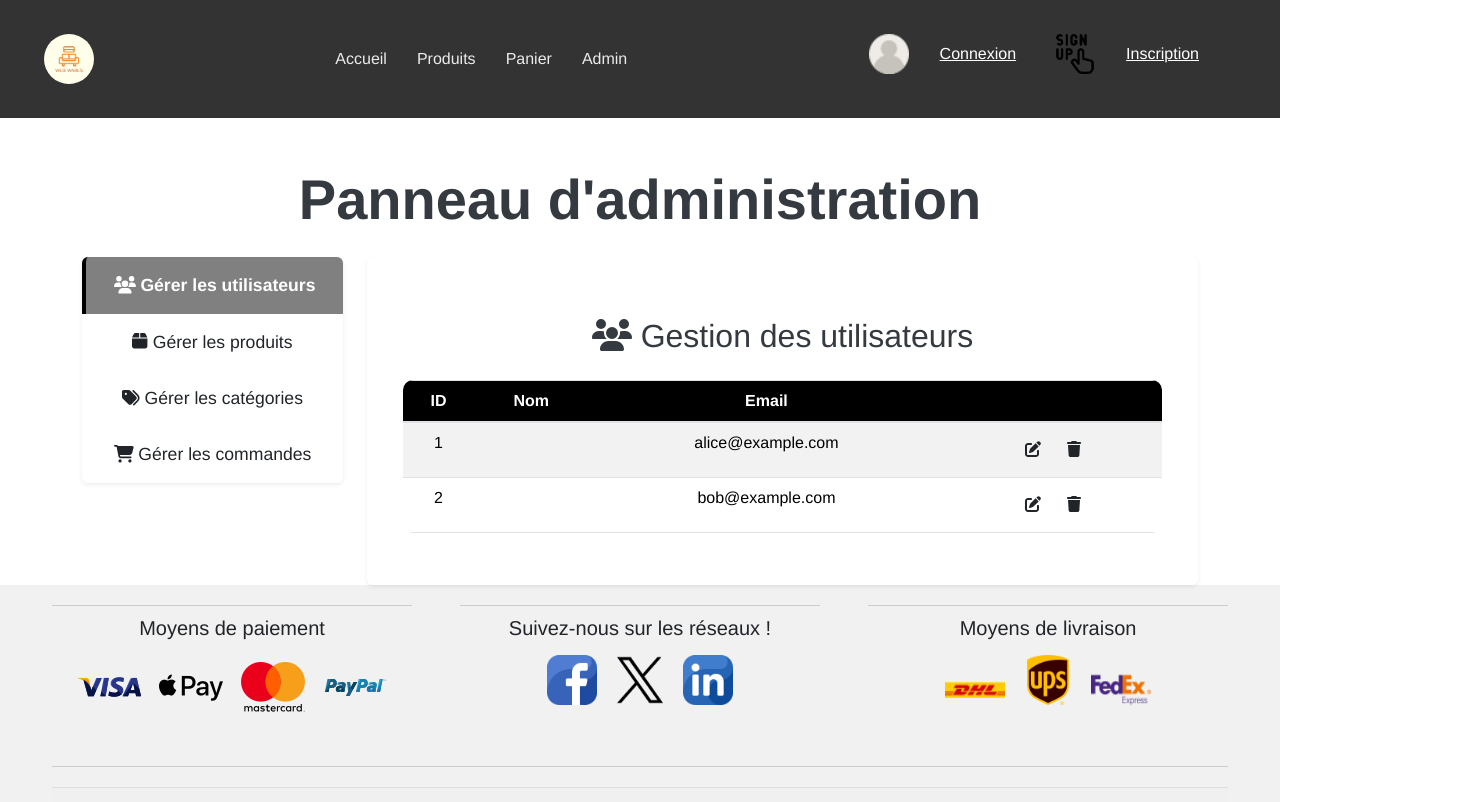
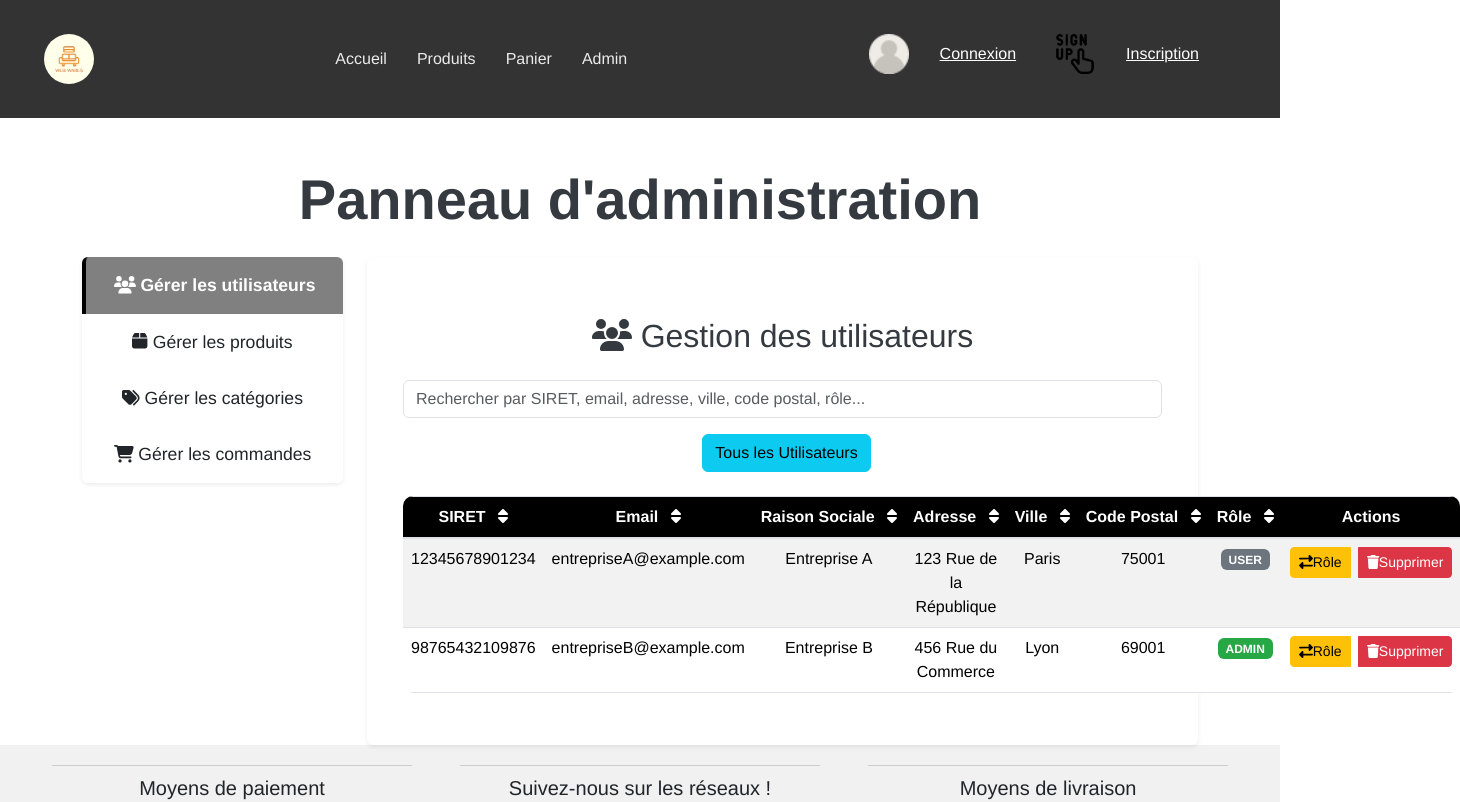
Before and after one commit to momand1/Web-wares, a Vue app: page /admin/users in a window 1280 px wide. Shown: the top 802 px of the page, 1460 px wide, since content can reach past the window. Built offline with nearby package versions, Linux system fonts and the light colour scheme.

Commit message:
Formulaire Signup aligné, UserManagement, Login securisé

```diff
--- a/src/components/UsersManagement.vue
+++ b/src/components/UsersManagement.vue
@@ -3,27 +3,65 @@
     <h2 class="text-center my-4">
       <i class="fas fa-users"></i> Gestion des utilisateurs
     </h2>
+
+    <!-- Champ de recherche pour filtrer les utilisateurs -->
+    <div class="text-center mb-3">
+      <input
+        type="text"
+        class="form-control mb-3"
+        placeholder="Rechercher par SIRET, email, adresse, ville, code postal, rôle..."
+        v-model="searchQuery"
+      />
+    </div>
+
+    <!-- Bouton pour afficher tous les utilisateurs -->
+    <div class="text-center mb-4">
+      <button class="btn btn-info ml-2" @click="clearFilter">
+        Tous les Utilisateurs
+      </button>
+    </div>
+
+    <!-- Tableau des utilisateurs -->
     <table class="table table-striped">
       <thead>
         <tr>
-            <th>ID</th>
-            <th>Nom</th>
-            <th>Email</th>
-            <th></th>
+          <!-- Colonnes avec tri dynamique -->
+          <th @click="sortUsers('siret')">SIRET <i :class="getSortIcon('siret')" class="ml-2"></i></th>
+          <th @click="sortUsers('email')">Email <i :class="getSortIcon('email')" class="ml-2"></i></th>
+          <th @click="sortUsers('raisonSociale')">Raison Sociale <i :class="getSortIcon('raisonSociale')" class="ml-2"></i></th>
+          <th @click="sortUsers('adresse')">Adresse <i :class="getSortIcon('adresse')" class="ml-2"></i></th>
+          <th @click="sortUsers('ville')">Ville <i :class="getSortIcon('ville')" class="ml-2"></i></th>
+          <th @click="sortUsers('codePostal')">Code Postal <i :class="getSortIcon('codePostal')" class="ml-2"></i></th>
+          <th @click="sortUsers('role')">Rôle <i :class="getSortIcon('role')" class="ml-2"></i></th>
+          <th>Actions</th>
         </tr>
       </thead>
       <tbody>
-          <tr v-for="user in users" :key="user.id">
-            <td>{{ user.id }}</td>
-            <td>{{ user.name }}</td>
+        <!-- Affichage des utilisateurs filtrés -->
+        <tr v-for="user in filteredUsers" :key="user.id">
+          <td>{{ user.siret }}</td>
           <td>{{ user.email }}</td>
+          <td>{{ user.raisonSociale }}</td>
+          <td>{{ user.adresse }}</td>
+          <td>{{ user.ville }}</td>
+          <td>{{ user.codePostal }}</td>
           <td>
-              <button class="btn " @click="modifierUtilisateur(user.id)">
-                <i class="fas fa-edit"></i>
+            <span class="badge" :class="{'badge-success': user.role === 'ADMIN', 'badge-secondary': user.role === 'USER'}">
+              {{ user.role }}
+            </span>
+          </td>
+          <td>
+            <!-- Groupe de boutons pour les actions (changer rôle/supprimer) -->
+            <div class="btn-group">
+              <!-- Bouton pour changer le rôle de l'utilisateur -->
+              <button class="btn btn-sm btn-warning" @click="toggleRole(user)">
+                <i class="fas fa-exchange-alt"></i> Rôle
               </button>
-              <button class="btn " @click="supprimerUtilisateur(user.id)">
-                <i class="fas fa-trash"></i>
+              <!-- Bouton pour supprimer l'utilisateur -->
+              <button class="btn btn-sm btn-danger" @click="deleteUser(user.id)">
+                <i class="fas fa-trash"></i> Supprimer
               </button>
+            </div>
           </td>
         </tr>
       </tbody>
@@ -33,28 +71,97 @@
 
 <script>
 export default {
-    name: 'UsersManagement',
   data() {
     return {
-        users: [
-          { id: 1, nom: 'Alice', email: 'alice@example.com' },
-          { id: 2, nom: 'Bob', email: 'bob@example.com' }], // Remplir avec les données d'utilisateurs
+      searchQuery: '', // Texte de recherche
+      sortBy: '', // Champ de tri sélectionné
+      sortDirection: 'asc', // Direction de tri (ascendant ou descendant)
+      users: JSON.parse(localStorage.getItem('utilisateurs')) || [] // Récupère les utilisateurs du LocalStorage
     };
   },
+  computed: {
+    filteredUsers() {
+      let usersList = this.users;
+
+      // Filtrage en fonction du texte de recherche (ville, siret, etc.)
+      if (this.searchQuery) {
+        const query = this.searchQuery.toLowerCase();
+        usersList = usersList.filter(user =>
+          user.siret.toLowerCase().includes(query) ||
+          user.email.toLowerCase().includes(query) ||
+          user.raisonSociale.toLowerCase().includes(query) ||
+          user.adresse.toLowerCase().includes(query) ||
+          user.ville.toLowerCase().includes(query) ||
+          user.codePostal.toLowerCase().includes(query) ||
+          user.role.toLowerCase().includes(query)
+        );
+      }
+
+      // Application du tri (si nécessaire)
+      if (this.sortBy) {
+        usersList = usersList.sort((a, b) => {
+          const modifier = this.sortDirection === 'asc' ? 1 : -1;
+          if (a[this.sortBy] < b[this.sortBy]) return -1 * modifier;
+          if (a[this.sortBy] > b[this.sortBy]) return 1 * modifier;
+          return 0;
+        });
+      }
+
+      return usersList;
+    }
+  },
   methods: {
-      modifierUtilisateur(//id
-      ) {
-        // Logique pour modifier un utilisateur
+    sortUsers(field) {
+      // Gérer le tri: changer la direction si on clique plusieurs fois sur le même champ
+      if (this.sortBy === field) {
+        this.sortDirection = this.sortDirection === 'asc' ? 'desc' : 'asc';
+      } else {
+        this.sortBy = field;
+        this.sortDirection = 'asc';
+      }
     },
-      supprimerUtilisateur(//id
-      ) {
-        // Logique pour supprimer un utilisateur
+    getSortIcon(field) {
+      // Retourne l'icône de tri pour la colonne
+      if (this.sortBy === field) {
+        return this.sortDirection === 'asc' ? 'fas fa-sort-up' : 'fas fa-sort-down';
+      }
+      return 'fas fa-sort';
     },
+    toggleRole(user) {
+      // Changer le rôle entre "USER" et "ADMIN"
+      user.role = user.role === 'ADMIN' ? 'USER' : 'ADMIN';
+      this.updateLocalStorage(); // Mettre à jour le LocalStorage après modification
     },
+    deleteUser(userId) {
+      // Supprimer un utilisateur par son ID
+      this.users = this.users.filter(user => user.id !== userId);
+      this.updateLocalStorage(); // Mettre à jour le LocalStorage après suppression
+    },
+    clearFilter() {
+      // Réinitialiser le champ de recherche
+      this.searchQuery = '';
+    },
+    updateLocalStorage() {
+      // Mettre à jour les données dans le LocalStorage
+      localStorage.setItem('utilisateurs', JSON.stringify(this.users));
+    }
+  },
+  mounted() {
+    // Vérifier si les utilisateurs existent dans le LocalStorage au chargement du composant
+    if (!this.users.length) {
+      // Si aucun utilisateur n'existe, ajouter des exemples
+      this.users = [
+        { id: 1, raisonSociale: 'Entreprise A', siret: '12345678901234', adresse: '123 Rue de la République', codePostal: '75001', ville: 'Paris', email: 'entrepriseA@example.com', motDePasse: 'motdepasseA', role: 'USER' },
+        { id: 2, raisonSociale: 'Entreprise B', siret: '98765432109876', adresse: '456 Rue du Commerce', codePostal: '69001', ville: 'Lyon', email: 'entrepriseB@example.com', motDePasse: 'motdepasseB', role: 'ADMIN' }
+      ];
+      this.updateLocalStorage(); // Sauvegarder les utilisateurs exemples dans le LocalStorage
+    }
+  }
 };
 </script>
 
 <style scoped>
+/* Ajouter du style à la page */
 .container {
   padding: 20px;
 }
@@ -66,11 +173,33 @@
 .table {
   background-color: #ffffff;
   border-radius: 10px;
-    overflow: hidden; /* Arrondir les coins du tableau */
+  overflow: hidden;
 }
 
 .table th {
   background-color: black;
   color: white;
+  cursor: pointer;
+  text-align: center;
+  white-space: nowrap;
+}
+
+.table th i {
+  margin-left: 5px;
+}
+
+.btn {
+  display: inline-flex;
+  align-items: center;
+  justify-content: center;
+}
+
+.btn-group {
+  display: flex;
+  gap: 8px;
+}
+
+.btn-sm {
+  padding: 4px 8px;
 }
 </style>
--- a/src/views/LoginPage.vue
+++ b/src/views/LoginPage.vue
@@ -41,13 +41,20 @@ export default {
     }
   },
   methods: {
+    // Validation du champ Email ou SIRET
     validateEmailOrSiret() {
+      const siretRegex = /^[0-9]{14}$/;  // Le SIRET doit contenir exactement 14 chiffres
+      const emailRegex = /^[^\s@]+@[^\s@]+\.[^\s@]+$/;  // Format d'email basique
+
       if (this.emailOrSiret === '') {
         this.errors.emailOrSiret = 'Ce champ est obligatoire.';
+      } else if (!siretRegex.test(this.emailOrSiret) && !emailRegex.test(this.emailOrSiret)) {
+        this.errors.emailOrSiret = 'Veuillez entrer un email valide ou un SIRET de 14 chiffres.';
       } else {
         this.errors.emailOrSiret = '';
       }
     },
+    // Validation du mot de passe
     validatePassword() {
       if (this.password.length < 8) {
         this.errors.password = 'Le mot de passe doit contenir au moins 8 caractères.';
@@ -55,6 +62,7 @@ export default {
         this.errors.password = '';
       }
     },
+    // Action lors de la soumission du formulaire
     login() {
       if (!this.hasErrors) {
         const utilisateurs = JSON.parse(localStorage.getItem('utilisateurs')) || [];
--- a/src/views/SignupPage.vue
+++ b/src/views/SignupPage.vue
@@ -3,7 +3,9 @@
     <div class="signup-container">
       <h1>Inscription</h1>
       <form @submit.prevent="registerUser">
-        <div class="form-row">
+
+        <!-- Ligne 1 : Raison Sociale et SIRET -->
+        <div class="form-row same-line">
           <div class="form-group">
             <label for="raisonSociale">Raison Sociale</label>
             <input v-model="raisonSociale" type="text" id="raisonSociale" required />
@@ -16,7 +18,8 @@
           </div>
         </div>
 
-        <div class="form-row">
+        <!-- Ligne 2 : Adresse, Code Postal et Ville (Sur une seule ligne) -->
+        <div class="form-row same-line">
           <div class="form-group">
             <label for="adresse">Adresse</label>
             <input v-model="adresse" type="text" id="adresse" required />
@@ -34,19 +37,21 @@
           </div>
         </div>
 
+        <!-- Ligne 3 : Email -->
         <div class="form-group">
           <label for="email">Email</label>
           <input v-model="email" type="email" id="email" @input="validateEmail" required />
           <small v-if="errors.email" class="error">{{ errors.email }}</small>
         </div>
 
+        <!-- Ligne 4 : Mot de Passe -->
         <div class="form-group">
           <label for="motDePasse">Mot de Passe</label>
           <input v-model="motDePasse" type="password" id="motDePasse" @input="validatePassword" required />
           <small v-if="errors.motDePasse" class="error">{{ errors.motDePasse }}</small>
         </div>
 
-        <!-- Nouveau champ : Confirmer le mot de passe -->
+        <!-- Ligne 5 : Confirmer le Mot de Passe -->
         <div class="form-group">
           <label for="confirmerMotDePasse">Confirmer le Mot de Passe</label>
           <input v-model="confirmerMotDePasse" type="password" id="confirmerMotDePasse" @input="validateConfirmPassword" required />
@@ -70,13 +75,13 @@ export default {
       ville: '',
       email: '',
       motDePasse: '',
-      confirmerMotDePasse: '', // Nouveau champ pour confirmer le mot de passe
+      confirmerMotDePasse: '',
       errors: {
         siret: '',
         codePostal: '',
         email: '',
         motDePasse: '',
-        confirmerMotDePasse: '' // Nouvelle erreur potentielle
+        confirmerMotDePasse: ''
       }
     };
   },
@@ -184,37 +189,46 @@ form {
 
 .form-row {
   display: flex;
-  flex-direction: column;
+  gap: 20px;
+  flex-wrap: wrap; /* Garde les éléments ensemble mais les autorise à se replier sur une nouvelle ligne si nécessaire */
+}
+
+.same-line {
+  display: flex;
+  justify-content: space-between;
   gap: 20px;
 }
 
-.form-group {
-  display: flex;
-  flex-direction: column;
-  width: 100%;
+.same-line .form-group {
+  flex: 1;
 }
 
 label {
   margin-bottom: 8px;
+  font-weight: bold;
+  color: #333;
 }
 
 input {
   padding: 10px;
   border: 1px solid #ccc;
   border-radius: 4px;
+  width: 100%;
 }
 
 button {
   padding: 12px;
-  background-color: #5cb85c;
+  background-color: #007BFF;
   color: white;
   border: none;
   border-radius: 4px;
   cursor: pointer;
+  font-size: 1rem;
+  transition: background-color 0.3s ease;
 }
 
 button:hover {
-  background-color: #4cae4c;
+  background-color: #0056b3;
 }
 
 .error {
@@ -223,10 +237,9 @@ button:hover {
 }
 
 /* Responsive styling */
-@media (min-width: 768px) {
+@media (max-width: 768px) {
   .form-row {
-    flex-direction: row;
-    gap: 10px;
+    flex-direction: column;
   }
 }
 </style>
```
Lines whose indentation alone changed are shown as unchanged.
